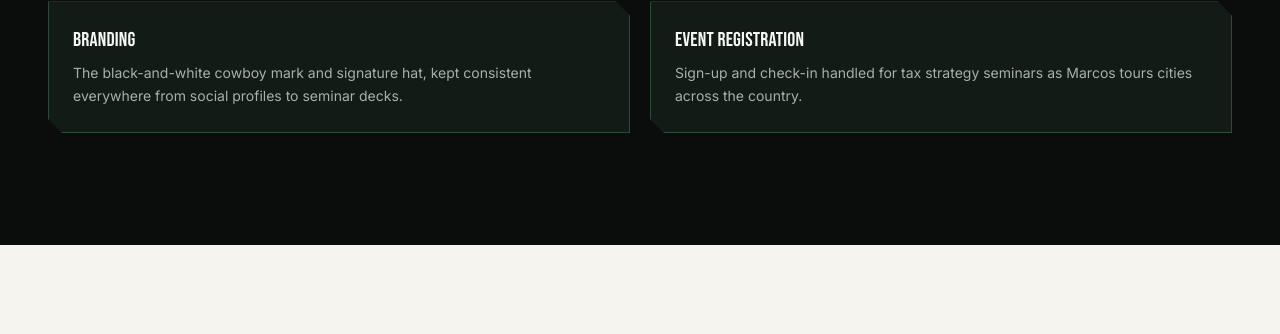
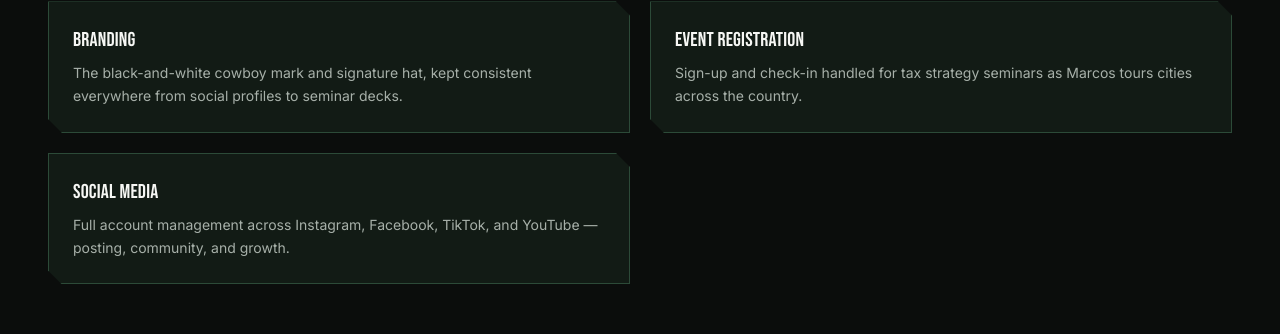
Before and after one commit to andyfrctnl/frctnl-website, a Next.js app: page /work/el-contador-del-sombrero in a window 1280 px wide. Shown: the part 1122-1456 px from the top of the page. Built offline with nearby package versions, Linux system fonts and the light colour scheme.

Commit message:
Add social media scope item to El Contador del Sombrero case study
FRCTNL manages his Instagram, Facebook, TikTok, and YouTube accounts.

```diff
--- a/src/app/work/el-contador-del-sombrero/page.tsx
+++ b/src/app/work/el-contador-del-sombrero/page.tsx
@@ -29,6 +29,11 @@
     name: "Event Registration",
     description:
       "Sign-up and check-in handled for tax strategy seminars as Marcos tours cities across the country.",
+  },
+  {
+    name: "Social Media",
+    description:
+      "Full account management across Instagram, Facebook, TikTok, and YouTube — posting, community, and growth.",
   },
 ];
 
```
